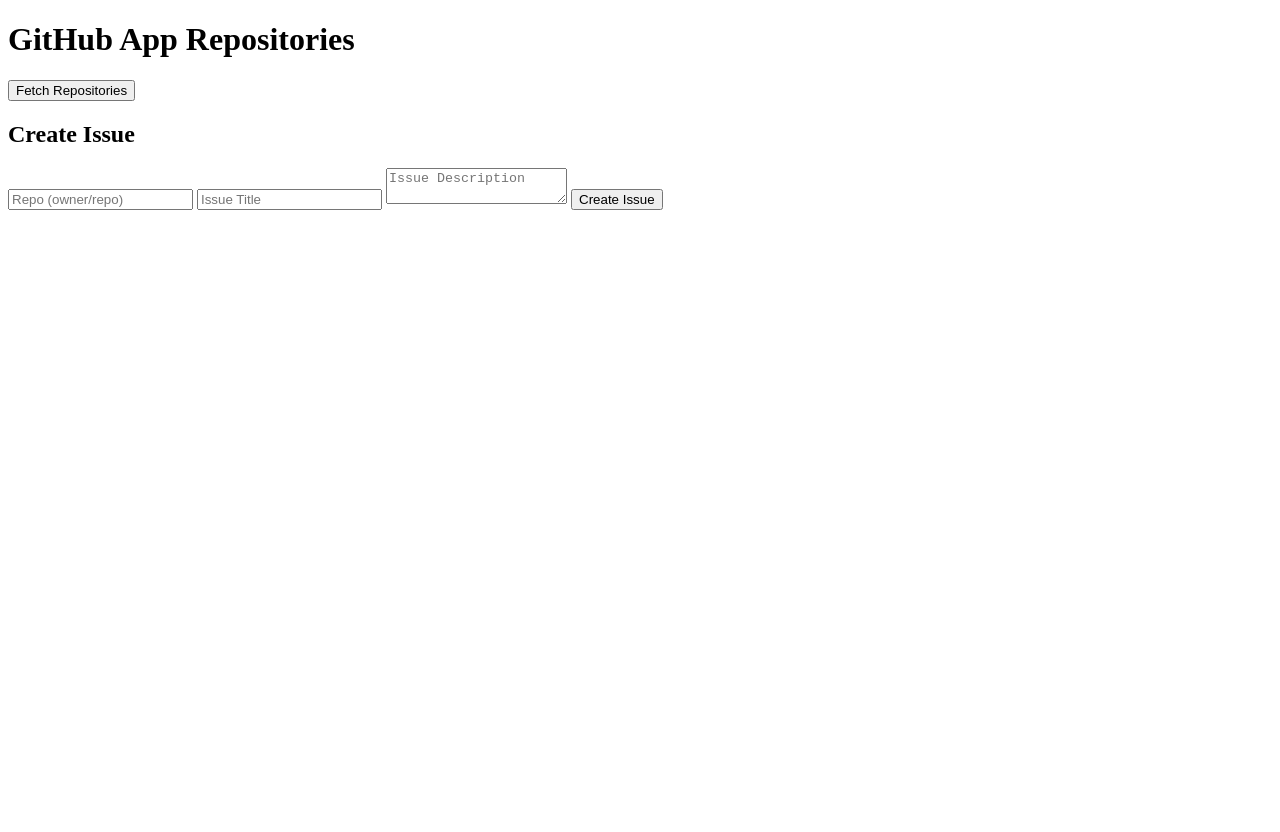
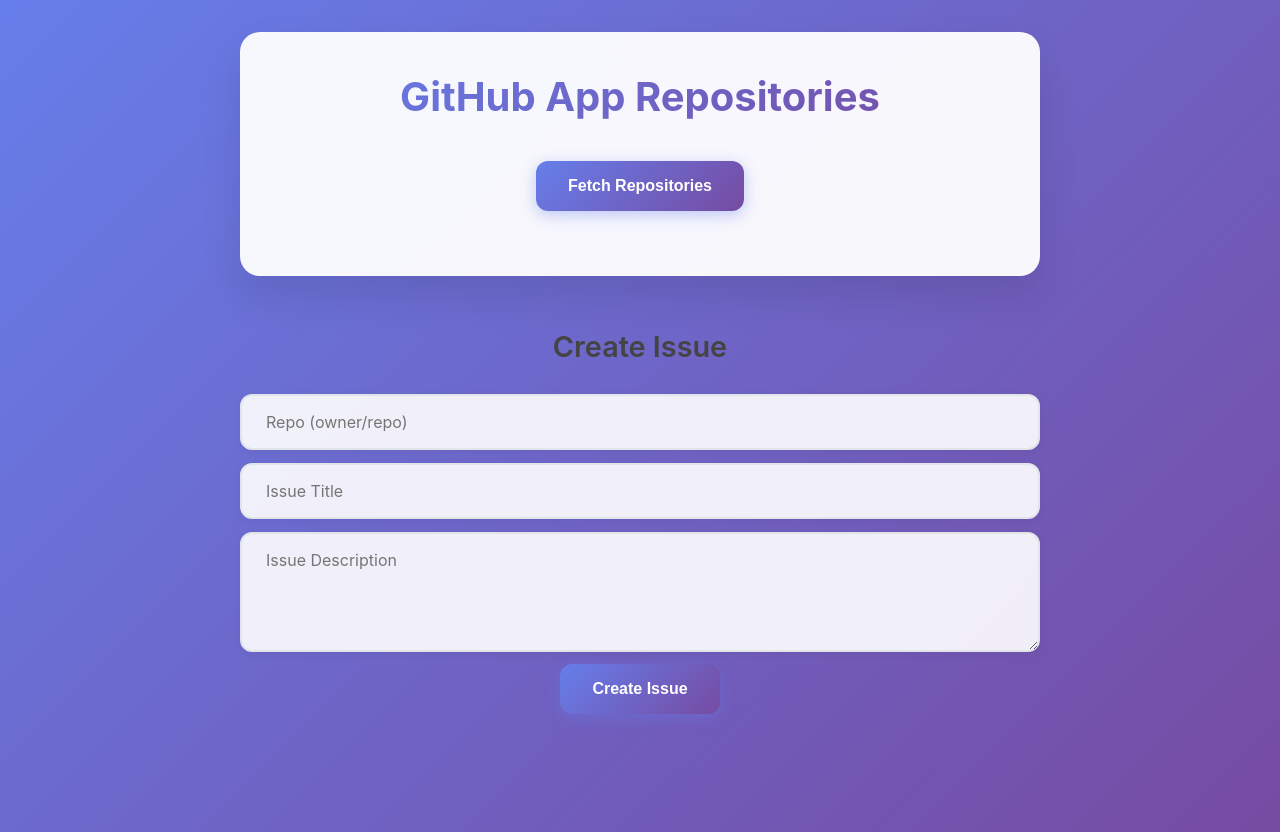
Before and after one commit to ZuhairaTech/github-app-backend, a website: page public/index.html in a window 1280 px wide. Before the commit the page ends 800 px from the top, so only its background shows below. Drawn offline with Linux system fonts and the light colour scheme.

Commit message:
try again

```diff
--- a/public/index.html
+++ b/public/index.html
@@ -3,7 +3,8 @@
 <head>
     <meta charset="UTF-8">
     <title>GitHub App Repo List</title>
-    <link rel="stylesheet" href="/api/static?file=styles.css"/></head>
+    <link rel="stylesheet" href="styles.css"/>
+</head>
 <body>
     <div class="container">
         <h1>GitHub App Repositories</h1>
```
Also changed, not shown: vercel.json.
